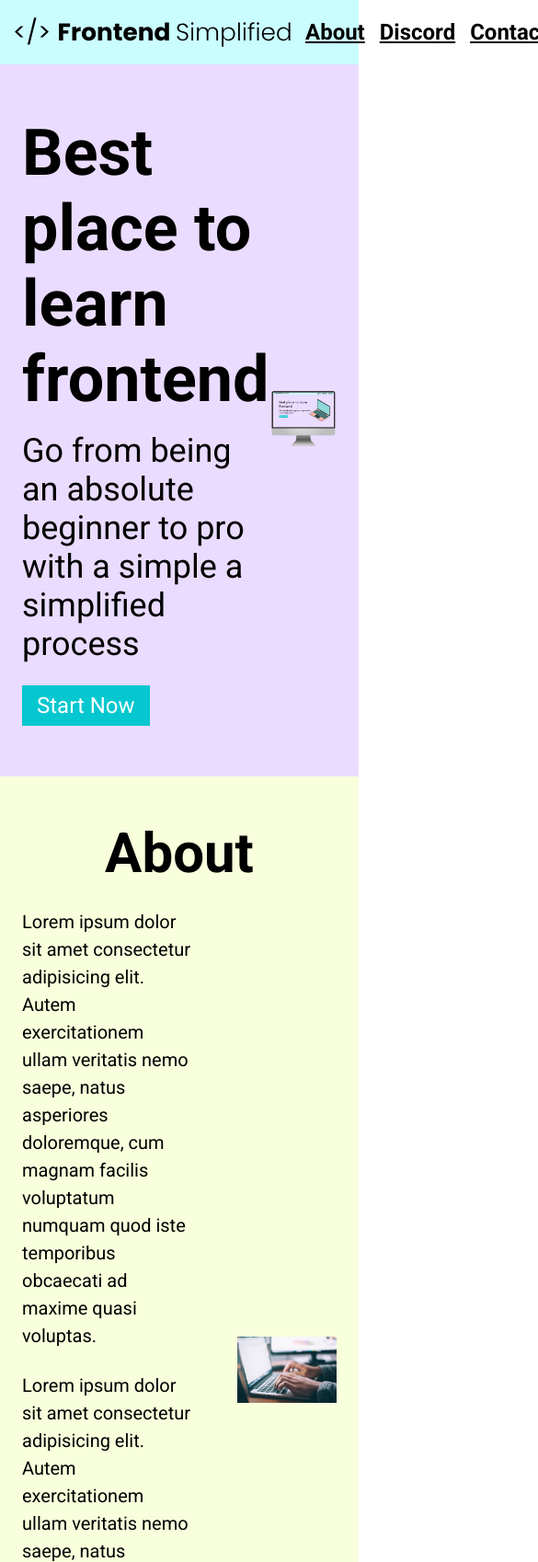
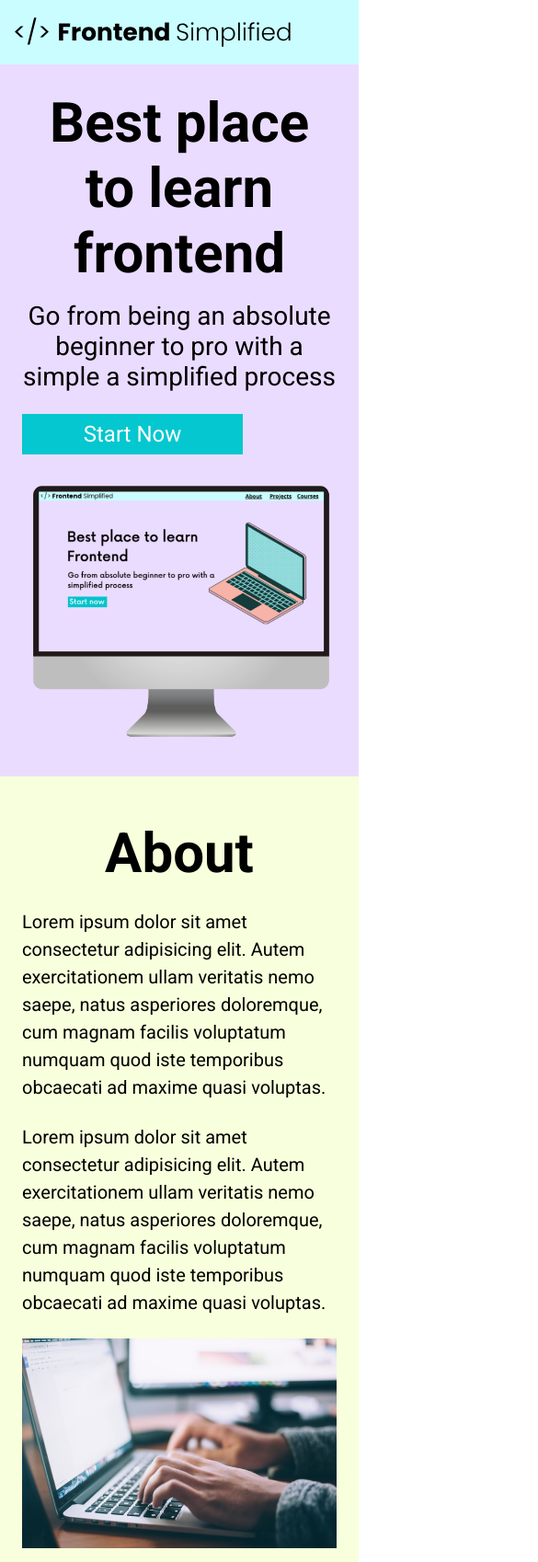
Before and after one commit to ph3an/HTML-Practice-Website, a plain HTML site: page index.html in a window 390 px wide. Shown: the top 1698 px of the page at 92% size, 585 px wide, since content can reach past the window. Drawn offline with Linux system fonts and the light colour scheme.

Commit message:
HTML-Practice-Website

```diff
--- a/index.html
+++ b/index.html
@@ -19,10 +19,10 @@
             </nav>
             <header>
                 <div class="row">
-                    <div>
+                    <div class="home__description">
                         <h1>Best place to learn frontend</h1>
                         <p class="subheader">Go from being an absolute beginner to pro with a simple a simplified process</p>
-                        <button>Start Now</button>
+                        <button class="home__description--button">Start Now</button>
                     </div>
                     <figure>
                         <img src="./HTML Practise Assets/laptop.png" alt="Homepage Image">
--- a/styles.css
+++ b/styles.css
@@ -134,6 +134,7 @@ form {
     display: flex;
     flex-direction: column;
     margin: 0 auto;
+    padding: 0 24px;
 }
 
 input, textarea {
@@ -167,3 +168,58 @@ footer {
 .footer__link {
     padding: 0 16px;
 }
+/* SMALL PHONES, TABLETS, LARGE SMARTPHONES */
+@media (max-width: 728px) {
+.row {
+  flex-direction: column;
+}
+  .home__description {
+margin-bottom: 24px;
+display: flex;
+flex-direction: column;
+  }
+
+.home__description--button{
+  max-width: 240px;
+}
+
+
+  h1 {
+    text-align: center;
+    font-size: 60px;
+  }
+
+  .subheader {
+    text-align: center;
+    font-size: 28px;
+  }
+ul {
+  display: none;
+}
+.section__description {
+  flex-direction: column;
+}
+.section__description--wrapper {
+  width: 100%;
+}
+.about__img--wrapper {
+  width: 100%;
+}
+#discord .section__description {
+  flex-direction: column-reverse;
+}
+.footer__logo {
+  max-width: 360px;
+}
+
+footer {
+  padding: 48px 24px;
+}
+.footer__link {
+  padding: 0 8px;
+  font-size: 18px;
+}
+.footer__links {
+  margin-bottom: 24px;
+}
+}
```
